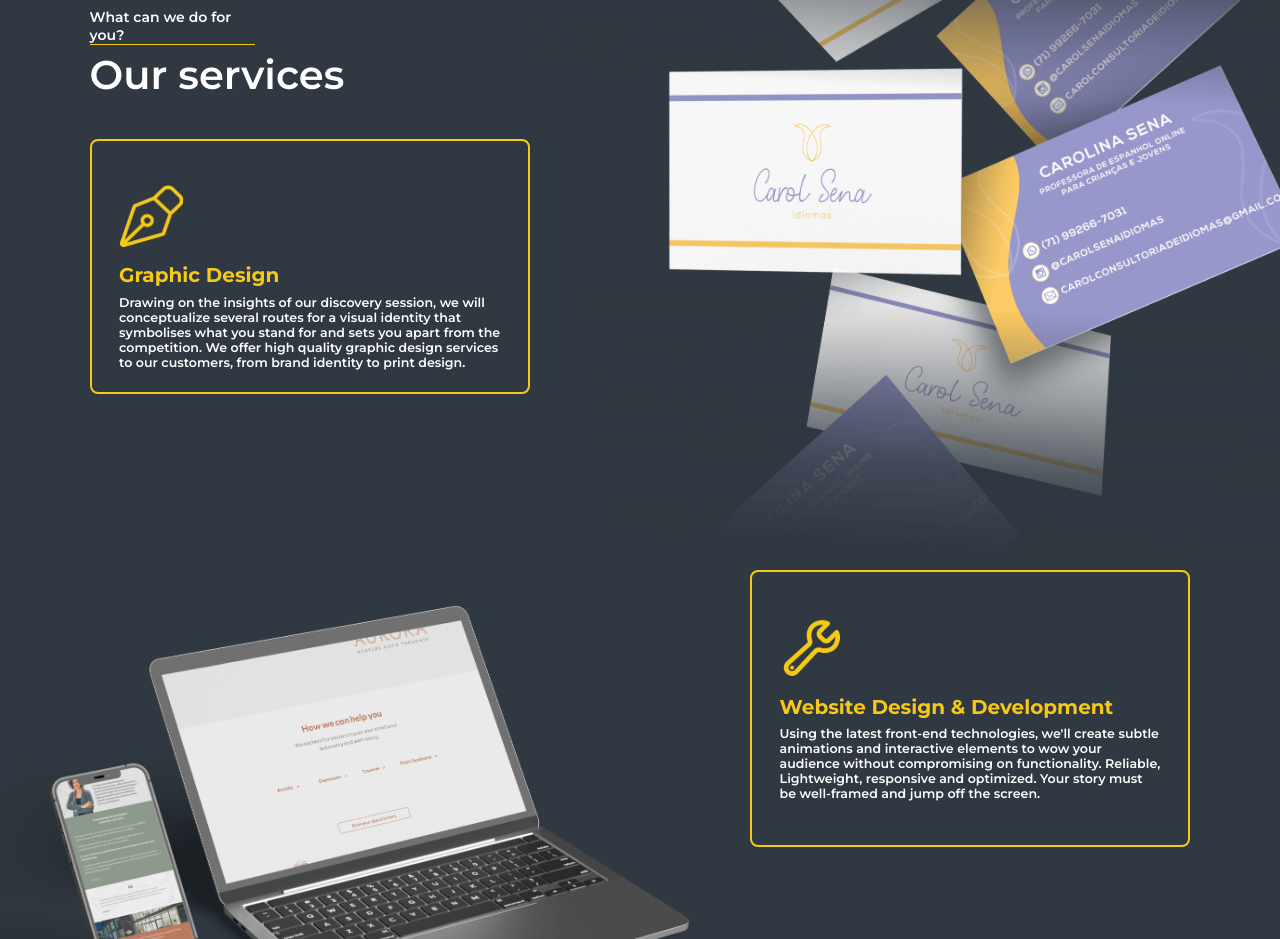
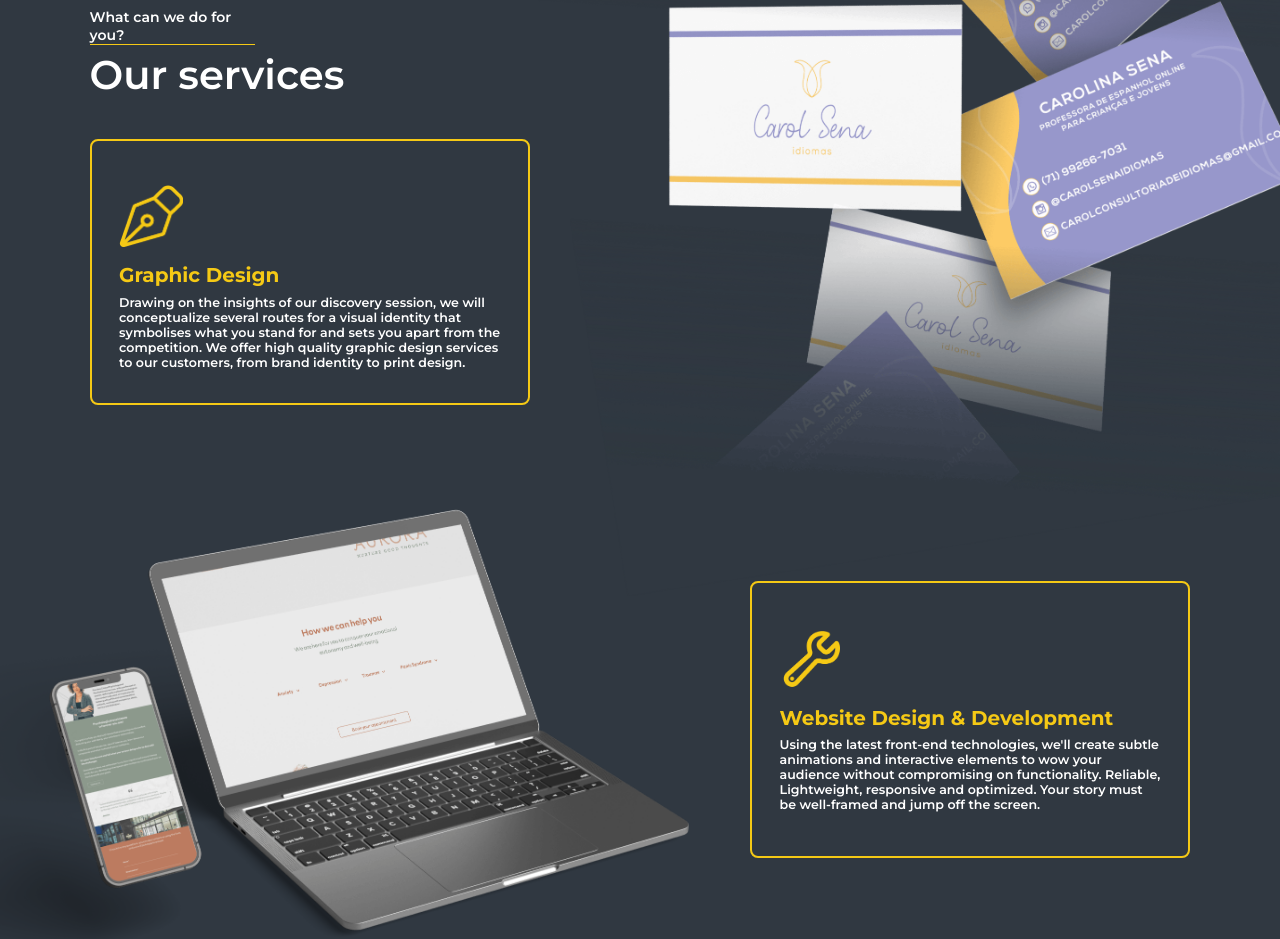
Before and after one commit to Zandirin/AllowU, a plain HTML site: page index.html in a window 1280 px wide. Shown: the part 1060-1999 px from the top of the page. Drawn offline with Linux system fonts and the light colour scheme.

Commit message:
Allignment push. images in aservices section were off, fixed? them

```diff
--- a/assets/css/style.css
+++ b/assets/css/style.css
@@ -175,7 +175,7 @@ input[type="checkbox"] {
 .services-image-one {
     position: absolute;
     right: 0;
-    top: 53rem;
+    top: 49rem;
     width: 60vw;
     z-index: -1;
 }
@@ -185,7 +185,7 @@ input[type="checkbox"] {
     left: -1rem;
     width: 60vw;
     z-index: -1;
-    top: 101rem;
+    top: 95rem;
 }
 
 .graphic-container,
@@ -200,7 +200,7 @@ input[type="checkbox"] {
 .graphic-container {
     margin-bottom: 11rem;
     float: left;
-    padding-bottom: 2%;
+    padding-bottom: 3%;
 }
 
 .website-container {
```
